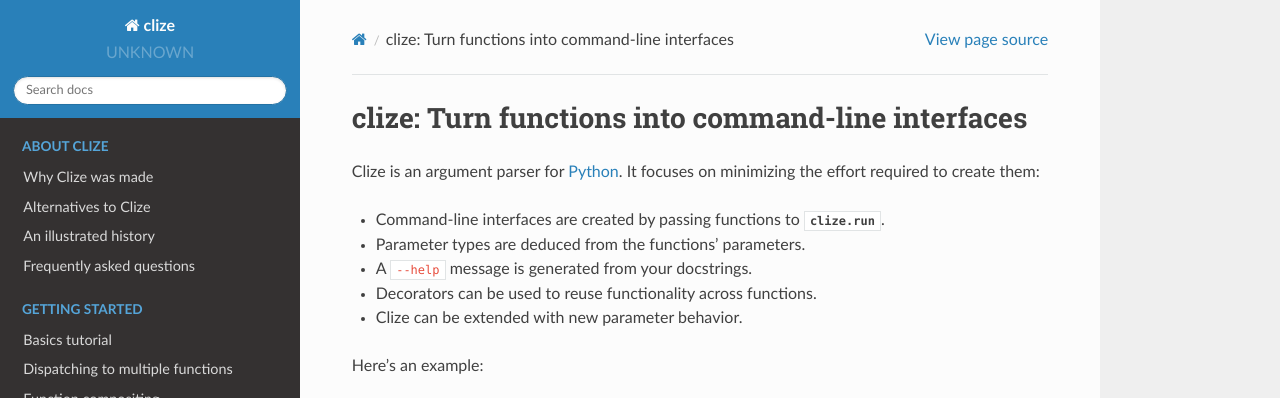
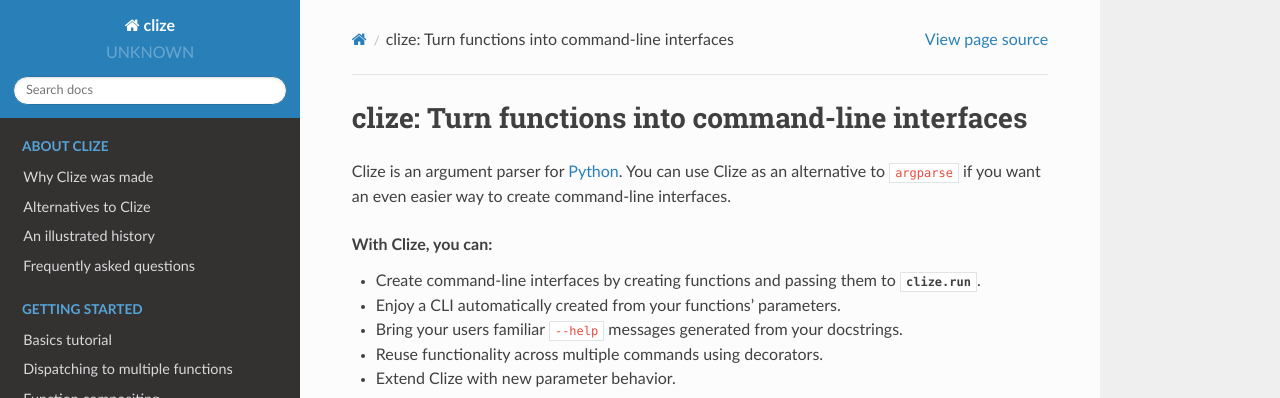
Before and after one commit to epsy/clize, a Sphinx documentation site: the page built from docs/index.rst, in a window 1280 px wide and 900 px high, cut to the strip 0-398 px from the top of the window. Built offline with Sphinx 7.4.7 and the Read the Docs theme 2.0.0, drawn with Linux system fonts in a browser that asks for light colours.

Commit message:
docs/index: change the introductory blurb

```diff
--- a/docs/index.rst
+++ b/docs/index.rst
@@ -2,13 +2,18 @@
 clize: Turn functions into command-line interfaces
 **************************************************
 
-Clize is an argument parser for `Python <https://www.python.org/>`_. It focuses on minimizing the effort required to create them:
+Clize is an argument parser for `Python <https://www.python.org/>`_.  You can
+use Clize as an alternative to ``argparse`` if you want an even easier way to
+create command-line interfaces.
 
-* Command-line interfaces are created by passing functions to `clize.run`.
-* Parameter types are deduced from the functions' parameters.
-* A ``--help`` message is generated from your docstrings.
-* Decorators can be used to reuse functionality across functions.
-* Clize can be extended with new parameter behavior.
+.. rubric:: With Clize, you can:
+
+* Create command-line interfaces by creating functions and passing them to
+  `clize.run`.
+* Enjoy a CLI automatically created from your functions' parameters.
+* Bring your users familiar ``--help`` messages generated from your docstrings.
+* Reuse functionality across multiple commands using decorators.
+* Extend Clize with new parameter behavior.
 
 Here's an example:
 
```
